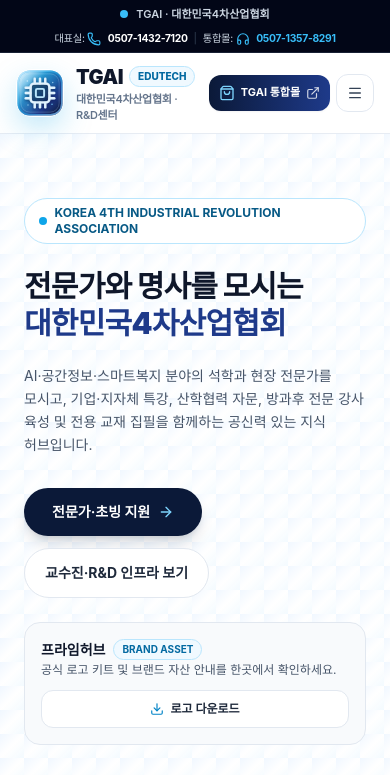
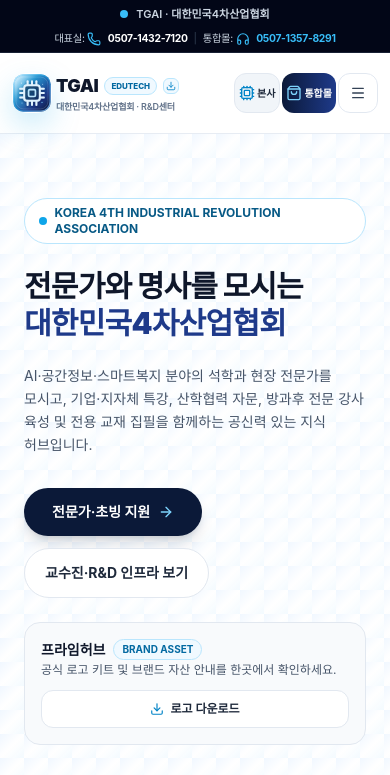
Before and after one commit to ibook7979/edu-site, a plain HTML site: page index.html in a window 390 px wide. Shown: the top 775 px of the page. Drawn offline with nearby package versions, Linux system fonts and the light colour scheme; a web font is replaced by a local one.

Commit message:
Add files via upload

```diff
--- a/index.html
+++ b/index.html
@@ -82,7 +82,7 @@
             .tgai-mob-header-actions {
                 display: flex !important;
                 align-items: center !important;
-                gap: 6px !important;
+                gap: 4px !important;
                 flex-shrink: 0 !important;
                 position: relative;
                 z-index: 50;
@@ -91,8 +91,8 @@
             .tgai-mob-header-actions > a,
             .tgai-mob-header-actions > button:not(:last-child) {
                 white-space: nowrap !important;
-                padding-left: 10px !important;
-                padding-right: 10px !important;
+                padding-left: 6px !important;
+                padding-right: 6px !important;
                 font-size: 11px !important;
                 line-height: 1.2 !important;
                 flex-shrink: 1;
@@ -231,12 +231,12 @@
 
     <!-- 상단 글래스모피즘 스티키 내비게이션 -->
     <header class="sticky top-0 z-40 glass-header border-b border-slate-200/80 shadow-xs">
-        <div class="max-w-7xl mx-auto px-4 sm:px-6 lg:px-8 h-20 flex items-center justify-between gap-2">
+        <div class="max-w-7xl mx-auto px-3 sm:px-6 lg:px-8 h-20 flex items-center justify-between gap-1 sm:gap-2">
             <!-- 좌측: Glassmorphism Squircle Microchip SVG 로고 + 브랜드 텍스트 -->
-            <div class="flex items-center gap-2.5 sm:gap-3">
-                <button onclick="switchPage('home')" class="flex items-center gap-3 text-left group focus:outline-none">
-                    <div class="relative w-12 h-12 rounded-2xl flex items-center justify-center shadow-glass group-hover:scale-105 transition-transform duration-300 shrink-0">
-                        <svg width="48" height="48" viewBox="0 0 64 64" fill="none" xmlns="http://www.w3.org/2000/svg" aria-hidden="true">
+            <div class="flex items-center gap-1 sm:gap-3 min-w-0">
+                <button type="button" onclick="switchPage('home')" aria-label="TGAI 홈으로 이동" class="group focus:outline-none shrink-0">
+                    <div class="relative w-10 h-10 sm:w-12 sm:h-12 rounded-2xl flex items-center justify-center shadow-glass group-hover:scale-105 transition-transform duration-300 shrink-0">
+                        <svg width="48" height="48" viewBox="0 0 64 64" fill="none" xmlns="http://www.w3.org/2000/svg" class="w-10 h-10 sm:w-12 sm:h-12" aria-hidden="true">
                             <defs>
                                 <linearGradient id="glassSquircleGrad" x1="4" y1="4" x2="60" y2="60" gradientUnits="userSpaceOnUse">
                                     <stop offset="0%" stop-color="#7DD3FC"/>
@@ -284,20 +284,25 @@
                             </g>
                         </svg>
                     </div>
-                    <div>
+                </button>
+                <div class="min-w-0">
                         <div class="flex items-center gap-1.5">
-                            <span class="text-xl sm:text-2xl font-black tracking-tight text-slate-900">TGAI</span>
-                            <span class="px-2 py-0.5 text-[10px] font-extrabold rounded-full bg-sky-50 text-sky-700 border border-sky-200">EDUTECH</span>
-                        </div>
-                        <span class="text-[11px] sm:text-xs font-semibold text-slate-500 block tracking-tight">대한민국4차산업협회 · R&D센터</span>
-                    </div>
-                </button>
-
-                <button onclick="openLogoModal()" title="TGAI 로고 사용 안내 열기" aria-label="TGAI 로고 사용 안내 열기"
-                        class="hidden sm:inline-flex items-center gap-1.5 px-2.5 sm:px-3 py-1.5 rounded-xl bg-slate-50 hover:bg-sky-50 text-slate-600 hover:text-sky-700 border border-slate-200 hover:border-sky-300 text-xs font-bold transition">
-                    <i data-lucide="info" class="w-3.5 h-3.5 text-sky-600"></i>
-                    <span class="hidden xl:inline">로고 안내</span>
-                </button>
+                            <button type="button" onclick="switchPage('home')" class="text-lg sm:text-2xl font-black tracking-tight text-slate-900 focus:outline-none">TGAI</button>
+                            <span class="px-1.5 sm:px-2 py-0.5 text-[8px] sm:text-[10px] font-extrabold rounded-full bg-sky-50 text-sky-700 border border-sky-200">EDUTECH</span>
+                            <button type="button" onclick="openLogoModal()"
+                                    title="공식 로고 안내 창 열기"
+                                    aria-label="공식 로고 안내 창 열기"
+                                    class="inline-flex sm:hidden items-center justify-center p-0.5 rounded-md bg-sky-50 hover:bg-sky-100 text-sky-700 border border-sky-200 hover:border-sky-300 transition shrink-0">
+                                <i data-lucide="download" class="w-2.5 h-2.5 text-sky-600 shrink-0"></i>
+                            </button>
+                            <button type="button" onclick="openLogoModal()" title="공식 글래스모피즘 칩 로고 PNG 다운로드"
+                                    class="hidden sm:inline-flex items-center gap-1.5 px-2.5 sm:px-3 py-1.5 rounded-xl bg-slate-50 hover:bg-sky-50 text-slate-600 hover:text-sky-700 border border-slate-200 hover:border-sky-300 text-xs font-bold transition shrink-0">
+                                <i data-lucide="download" class="w-3.5 h-3.5 text-sky-600"></i>
+                                <span class="hidden xl:inline">로고 키트</span>
+                            </button>
+                        </div>
+                        <span class="text-[9px] sm:text-[11px] font-semibold text-slate-500 block tracking-tight">대한민국4차산업협회 · R&D센터</span>
+                    </div>
             </div>
 
             <!-- 데스크탑 5개 페이지 SPA 내비게이션 -->
@@ -321,20 +326,41 @@
 
             <!-- 우측: TGAI 본사·통합몰 링크 & 모바일 메뉴 토글 -->
             <div class="tgai-mob-header-actions flex items-center gap-2 shrink-0">
+                <div class="hidden sm:flex items-center gap-2">
                     <a href="https://tgaitech.com" target="_blank" rel="noopener noreferrer"
-                   class="hidden sm:inline-flex px-3.5 py-2.5 rounded-xl bg-slate-100 hover:bg-slate-200 text-slate-800 border border-slate-200 text-xs sm:text-sm font-bold transition items-center gap-1.5">
+                       class="h-10 px-3.5 rounded-xl bg-slate-100 hover:bg-slate-200 text-slate-800 border border-slate-200 text-xs sm:text-sm font-bold transition inline-flex items-center gap-1.5">
                         <i data-lucide="cpu" class="w-4 h-4 text-sky-600"></i>
                         <span>TGAI 본사</span>
                     </a>
                     <a href="https://ibook7979.cafe24.com" target="_blank" rel="noopener noreferrer"
-                   class="px-4 py-2.5 rounded-xl bg-gradient-to-r from-brand-navy to-brand-deep hover:from-sky-600 hover:to-blue-700 text-white text-xs sm:text-sm font-bold transition flex items-center gap-1.5 shadow-sm">
+                       class="h-10 px-4 rounded-xl bg-gradient-to-r from-brand-navy to-brand-deep hover:from-sky-600 hover:to-blue-700 text-white text-xs sm:text-sm font-bold transition flex items-center gap-1.5 shadow-sm">
                         <i data-lucide="shopping-bag" class="w-4 h-4 text-sky-300"></i>
                         <span>TGAI 통합몰</span>
                         <i data-lucide="external-link" class="w-3.5 h-3.5 opacity-80"></i>
                     </a>
-                <button onclick="toggleMobileMenu()" class="lg:hidden p-2.5 rounded-xl border border-slate-200 text-slate-700 hover:bg-slate-50 focus:outline-none" aria-label="메뉴 열기">
+                    <button type="button" onclick="toggleMobileMenu()"
+                            class="lg:hidden h-10 w-10 rounded-xl border border-slate-200 text-slate-700 hover:bg-slate-50 focus:outline-none inline-flex items-center justify-center"
+                            aria-label="메뉴 열기">
                         <i data-lucide="menu" class="w-5 h-5"></i>
                     </button>
+                </div>
+                <div class="flex sm:hidden items-center gap-0.5 shrink-0">
+                    <a href="https://tgaitech.com" target="_blank" rel="noopener noreferrer"
+                       class="h-10 inline-flex px-1 py-0 rounded-xl bg-slate-100 hover:bg-slate-200 text-slate-800 border border-slate-200 text-[10px] font-bold transition items-center gap-0.5 whitespace-nowrap shrink-0">
+                        <i data-lucide="cpu" class="w-4 h-4 text-sky-600 shrink-0"></i>
+                        <span>본사</span>
+                    </a>
+                    <a href="https://ibook7979.cafe24.com" target="_blank" rel="noopener noreferrer"
+                       class="h-10 inline-flex px-1 py-0 rounded-xl bg-gradient-to-r from-brand-navy to-brand-deep hover:from-sky-600 hover:to-blue-700 text-white text-[10px] font-bold transition items-center gap-0.5 whitespace-nowrap shrink-0 shadow-xs">
+                        <i data-lucide="shopping-bag" class="w-4 h-4 text-sky-300 shrink-0"></i>
+                        <span>통합몰</span>
+                    </a>
+                    <button type="button" onclick="toggleMobileMenu()"
+                            class="lg:hidden h-10 w-10 rounded-xl border border-slate-200 text-slate-700 hover:bg-slate-50 focus:outline-none inline-flex items-center justify-center shrink-0"
+                            aria-label="메뉴 열기">
+                        <i data-lucide="menu" class="w-4 h-4"></i>
+                    </button>
+                </div>
             </div>
         </div>
 
```
Lines whose indentation alone changed are shown as unchanged.
